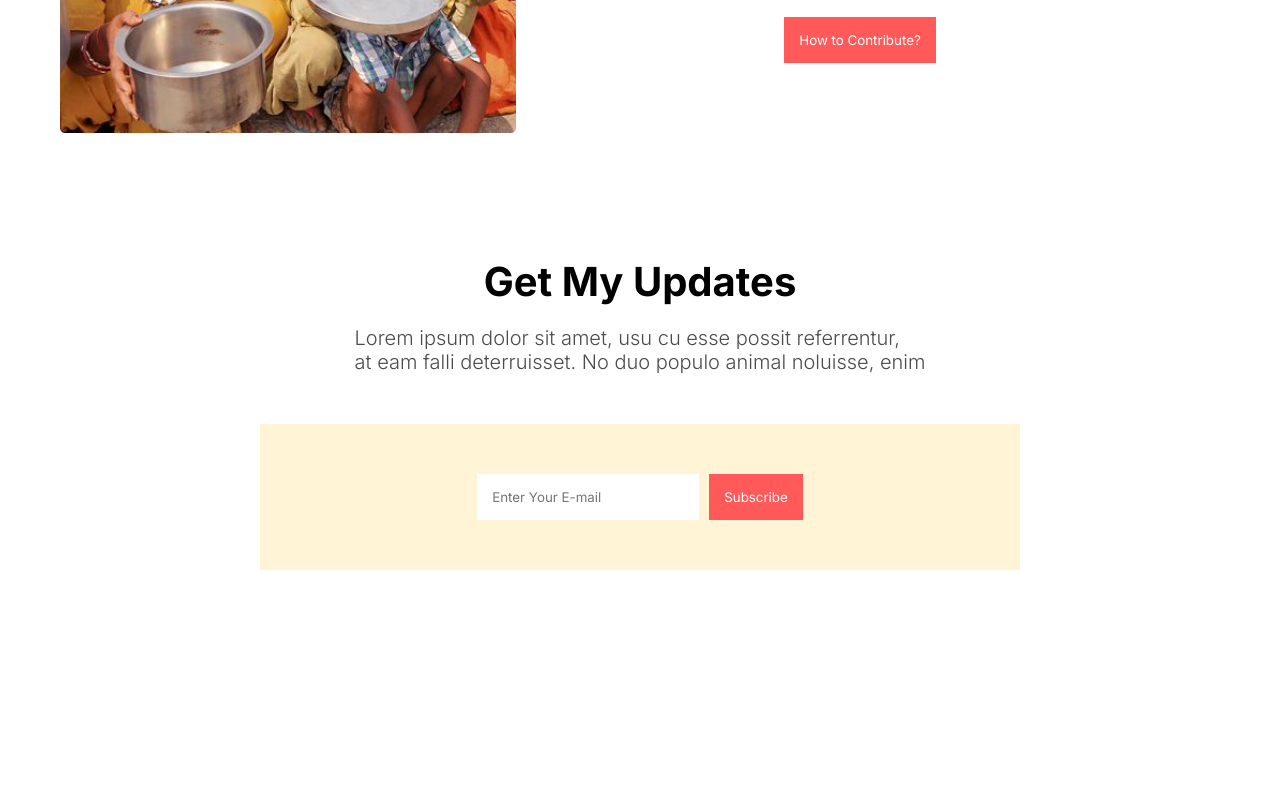
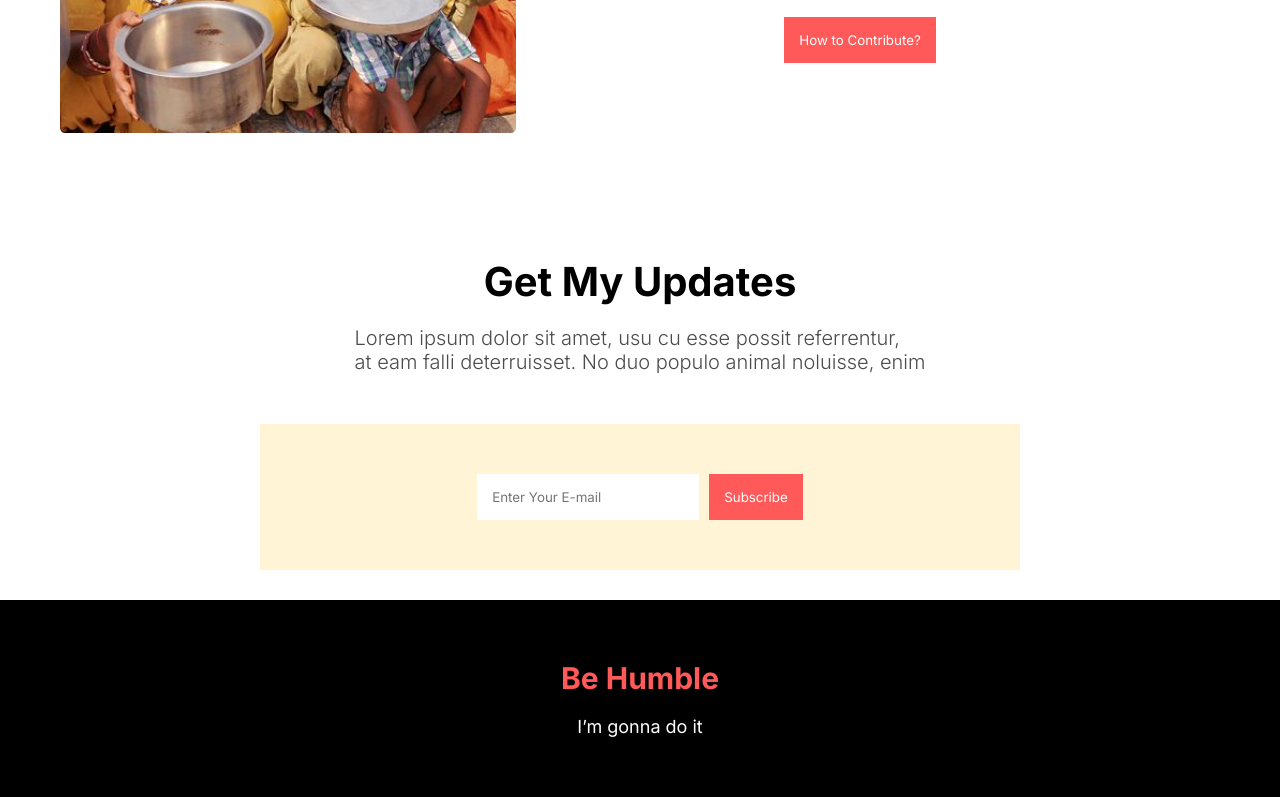
Before and after one commit to Ahammad204/donate-today, a plain HTML site: page index.html in a window 1280 px wide. Shown: the part 4005-4802 px from the top of the page. Before the commit the page ends 4605 px from the top, so only its background shows below. Drawn offline with Linux system fonts and the light colour scheme.

Commit message:
create footer section

```diff
--- a/Css/main.css
+++ b/Css/main.css
@@ -134,6 +134,30 @@
 
 /* Get Update Section End */
 
+
+/* Footer Section Start */
+footer{
+    background-color: black;
+    display: flex;
+    flex-direction: column;
+    align-items: center;
+    justify-content: center;
+    padding: 60px;
+}
+
+footer h1{
+    color: var(--primary-color);
+    font-size: 30px;
+    font-weight: 700;
+}
+footer p{
+    color: #fff;
+    font-size: 18px;
+    margin-top: 20px;
+}
+
+/* Footer Section End */
+
 /* Media Query Section for small Device */
 @media only screen and (min-width: 200px) and (max-width: 576px) {
   /* Donate Today Section Start */
--- a/index.html
+++ b/index.html
@@ -245,6 +245,15 @@
     </main>
     <!-- Main Section End -->
 
+    <!-- Footer Section Start -->
+
+    <footer>
+      <h1>Be Humble</h1>
+      <p>I’m gonna do it</p>
+    </footer>
+
+    <!-- Footer Section End -->
+
     <!-- Javascript Connection -->
     <script src="./JS/script.js"></script>
   </body>
```
